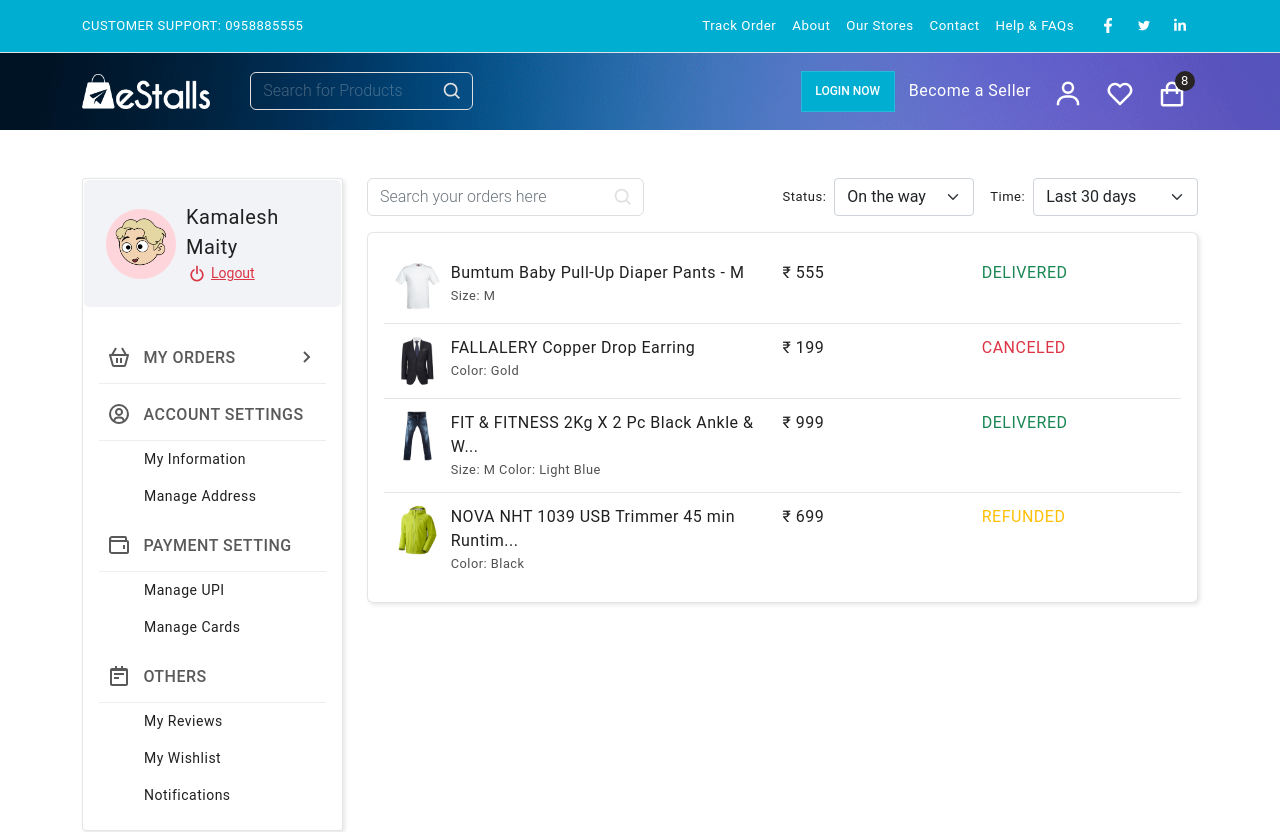
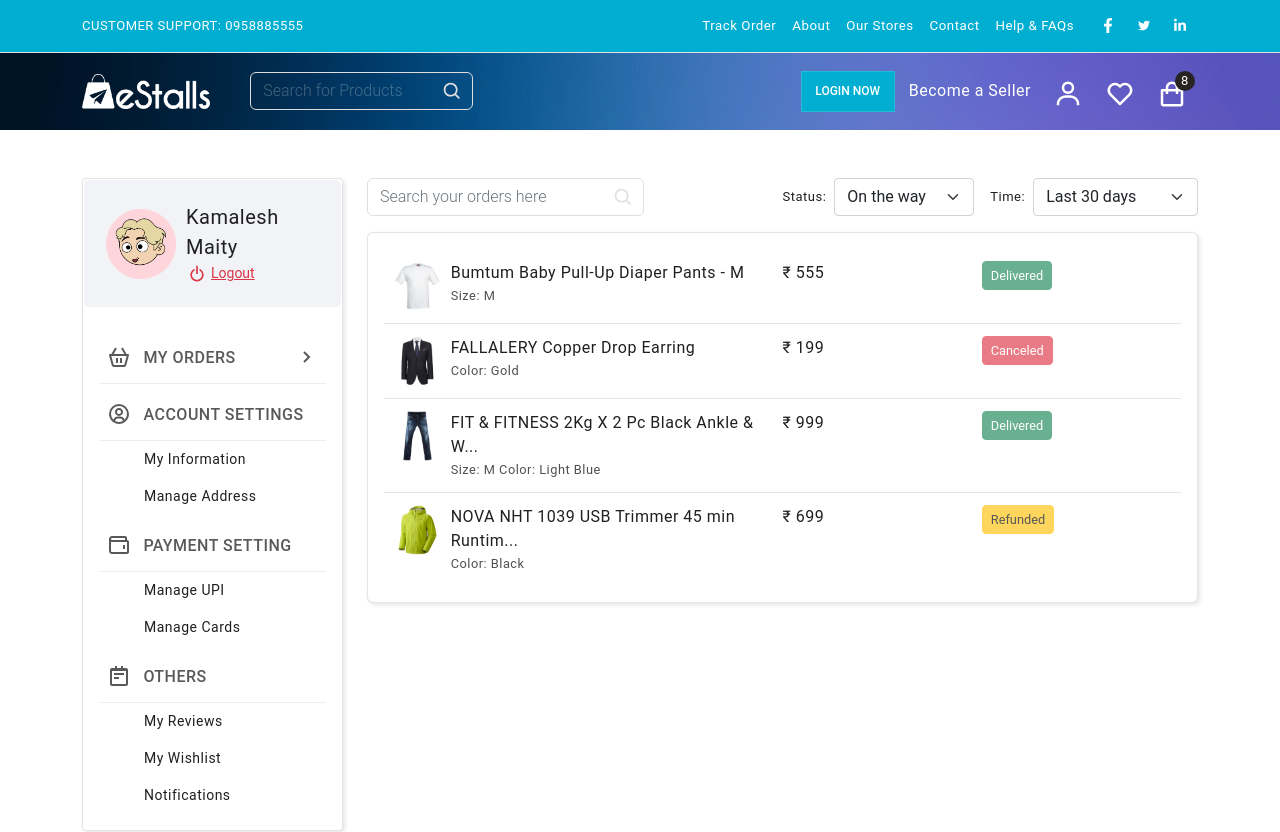
Before and after one commit to kamalesh777/e-stalls-client, a Next.js app: page /profile/orders in a window 1280 px wide. Shown: the top 832 px of the page. Built offline with nearby package versions, Linux system fonts and the light colour scheme.

Commit message:
design looks good for order table

```diff
--- a/src/components/Profile/Orders/index.tsx
+++ b/src/components/Profile/Orders/index.tsx
@@ -1,5 +1,5 @@
 import React from 'react'
-import { Col, Row } from 'react-bootstrap'
+import { Button, Col, Row } from 'react-bootstrap'
 import { BiSearch } from 'react-icons/bi'
 
 import orderData from '@/mock/orders.json'
@@ -59,13 +59,14 @@ const Orders = (): JSX.Element => {
                 <p className="fs-6">₹ {obj.price}</p>
               </Col>
               <Col sm={3}>
-                <p
-                  className={`fs-6 font-weight-bold text-uppercase ${
-                    obj.status_code === 2 ? 'text-success' : obj.status_code === 1 ? 'text-warning' : 'text-danger'
-                  }`}
+                <Button
+                  size="sm"
+                  variant={obj.status_code === 2 ? 'success' : obj.status_code === 1 ? 'warning' : 'danger'}
+                  className="fs-7 font-weight-bold"
+                  disabled
                 >
                   {obj.status}
-                </p>
+                </Button>
               </Col>
             </Row>
           ))}
```
